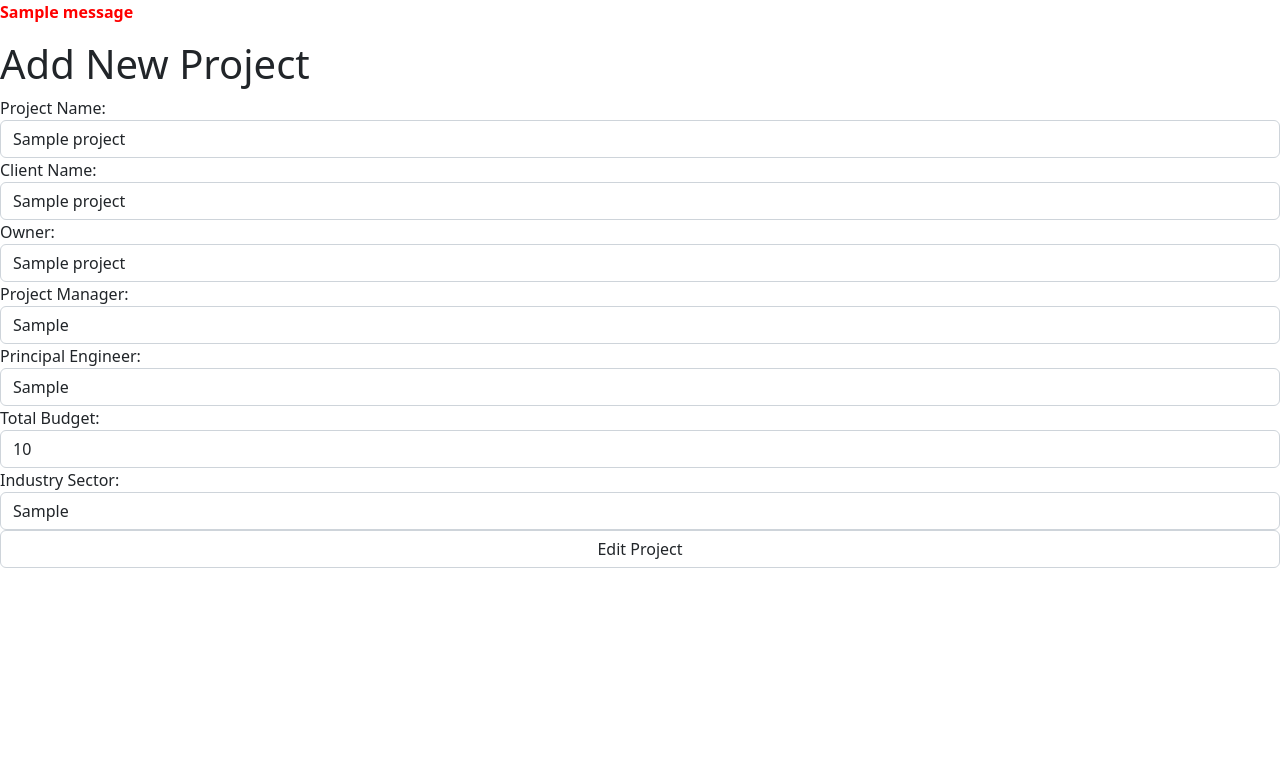
After one commit to mcb11235/Brown_Morgan_Recipes, a Flask app: page /edit_project/1 in a window 1280 px wide. The commit adds this page. Shown: the top 783 px of the page. Run offline with Flask 2, Linux system fonts and the light colour scheme; tables that the repository leaves empty or names only in its code hold one stand-in row (values such as "Sample post"); one stand-in notice (Sample message) is shown.

Commit message:
added project edit button and handler

```diff
--- a/flask_app/controllers/projects.py
+++ b/flask_app/controllers/projects.py
@@ -6,6 +6,7 @@ bcrypt = Bcrypt(app)
 @app.route('/projects')
 def projects():
     projects = Project.get_all_posts()
+    print(projects)
     return render_template('/projects.html', posts = projects)
 @app.route('/add_project')
 def add_project():
@@ -34,7 +35,7 @@ def edit_project(id):
     }
     project_item = Project.get_one_by_id(data)
     return render_template('edit_project.html', item=project_item)
-@app.route('/edit', methods=['POST'])
+@app.route('/editproject', methods=['POST'])
 def handle_edit_project():
     if request.form['projectid'] == '' or request.form['project_manager'] == '':
         flash("All fields are required!")
--- a/flask_app/models/project.py
+++ b/flask_app/models/project.py
@@ -18,7 +18,7 @@ class Project:
         query = "INSERT INTO projects (projectid,project_name,client_name,owner_name,project_manager,principal_engineer,total_budget,industry_sector) VALUES (%(projectid)s,%(project_name)s,%(client_name)s,%(owner_name)s,%(project_manager)s,%(principal_engineer)s,%(total_budget)s,%(industry_sector)s);"
         return connectToMySQL(schema_name).query_db(query, data)
     @classmethod
-    def update_equipment(cls, data):
+    def update_project(cls, data):
         query = "UPDATE projects SET project_name=%(project_name)s,client_name=%(client_name)s,owner_name=%(owner_name)s,project_manager=%(project_manager)s,principal_engineer=%(principal_engineer)s,total_budget=%(total_budget)s,industry_sector=%(industry_sector)s WHERE projectid=%(projectid)s;"
         return connectToMySQL(schema_name).query_db(query, data)
     @classmethod
--- /dev/null
+++ b/flask_app/templates/edit_project.html
@@ -0,0 +1,33 @@
+<head>
+	<!-- CSS only -->
+<link href="https://cdn.jsdelivr.net/npm/bootstrap@5.2.0/dist/css/bootstrap.min.css" rel="stylesheet" integrity="sha384-gH2yIJqKdNHPEq0n4Mqa/HGKIhSkIHeL5AyhkYV8i59U5AR6csBvApHHNl/vI1Bx" crossorigin="anonymous">
+</head>
+<body>
+    {% with messages = get_flashed_messages() %}
+		{% if messages %}
+			{% for message in messages %}
+				<p style="color: red; font-weight: bold;"> {{ message }}</p>
+			{% endfor %}
+		{% endif %}
+	{% endwith %}
+    <h1>Add New Project</h1>
+    <div class="form-group">
+        <form action="/editproject" method="POST">
+            <input type="hidden" name="projectid" class="form-control" value="{{item.projectid[0]}}"></input>
+            <label for="project_name">Project Name:</label>
+            <input type="text" name="project_name" class="form-control" value="{{item.project_name[0]}}"></input>
+            <label for="client_name">Client Name:</label>
+            <input type="text" name="client_name" class="form-control" value="{{item.client_name[0]}}"></input>
+            <label for="owner_name">Owner:</label>
+            <input type="text" name="owner_name" class="form-control" value="{{item.owner_name[0]}}"></input>
+            <label for="project_manager">Project Manager:</label>
+            <input type="text" name="project_manager" class="form-control" value="{{item.project_manager[0]}}"></input>
+            <label for="principal_engineer">Principal Engineer:</label>
+            <input type="text" name="principal_engineer" class="form-control" value="{{item.principal_engineer[0]}}"></input>
+            <label for="total_budget">Total Budget:</label>
+            <input type="text" name="total_budget" class="form-control" value="{{item.total_budget[0]}}"></input>
+            <label for="industry_sector">Industry Sector:</label>
+            <input type="text" name="industry_sector" class="form-control" value="{{item.industry_sector}}"></input>
+            <input type="submit" value="Edit Project" class="form-control">
+        </form>
+    </div>
```
Also changed, not shown: flask_app/templates/equipment.html (+23 -0 lines), flask_app/templates/projects.html (+56 -0 lines).
